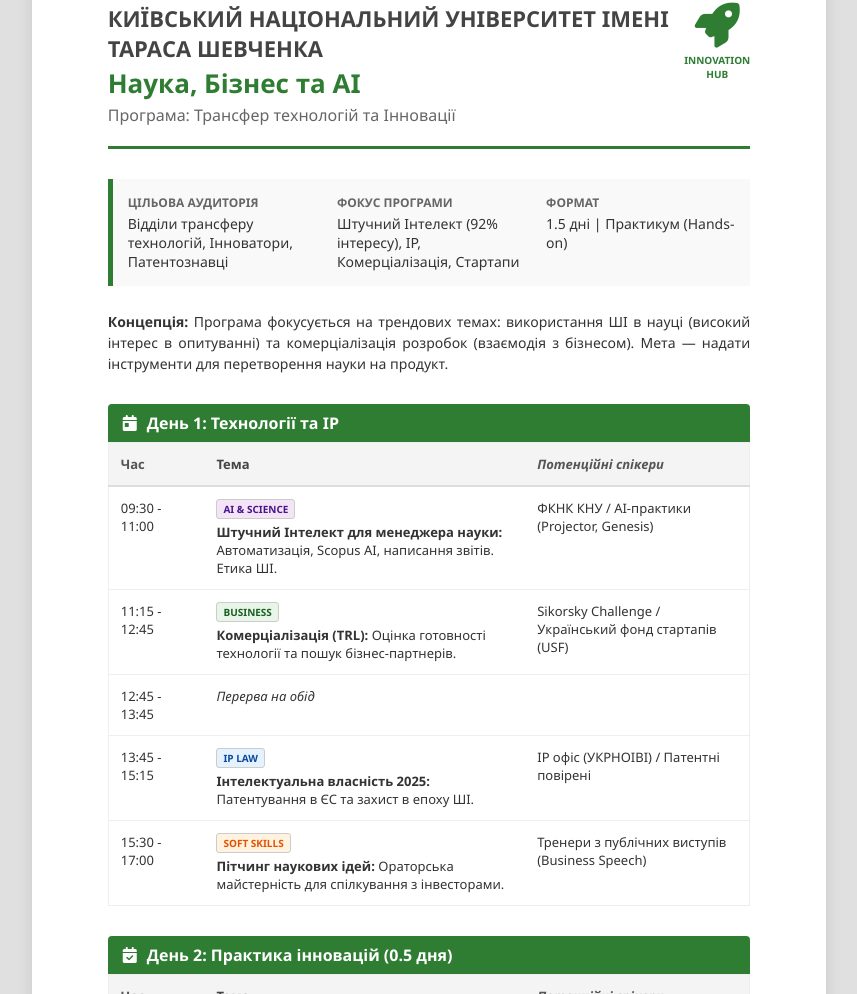
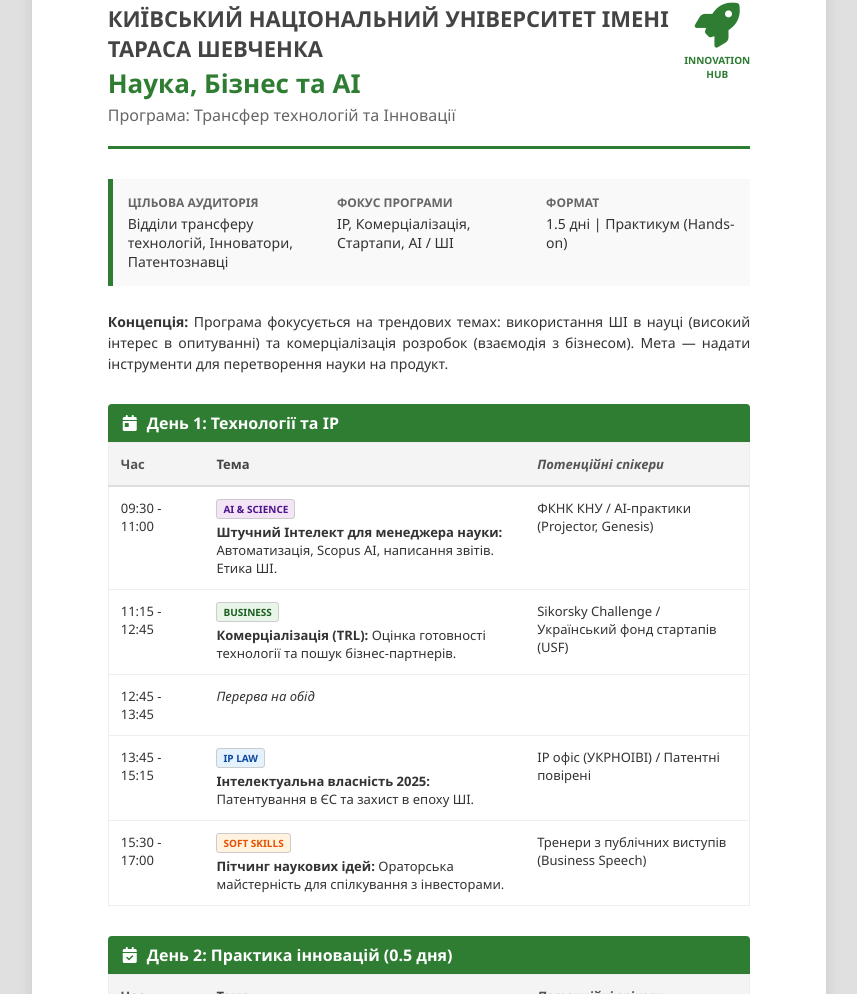
Before and after one commit to gitknu/results_2025_form, a plain HTML site: page program.html in a window 1280 px wide. Shown: the part 3022-4016 px from the top of the page, without its empty margins (211-1068 px from the left). Drawn offline with Linux system fonts and the light colour scheme.

Commit message:
Update program.html

```diff
--- a/program.html
+++ b/program.html
@@ -537,7 +537,7 @@
             </div>
             <div class="meta-item">
                 <span class="meta-label">Фокус програми</span>
-                Штучний Інтелект (92% інтересу), IP, Комерціалізація, Стартапи
+                IP, Комерціалізація, Стартапи, АІ / ШІ
             </div>
             <div class="meta-item">
                 <span class="meta-label">Формат</span>
```
